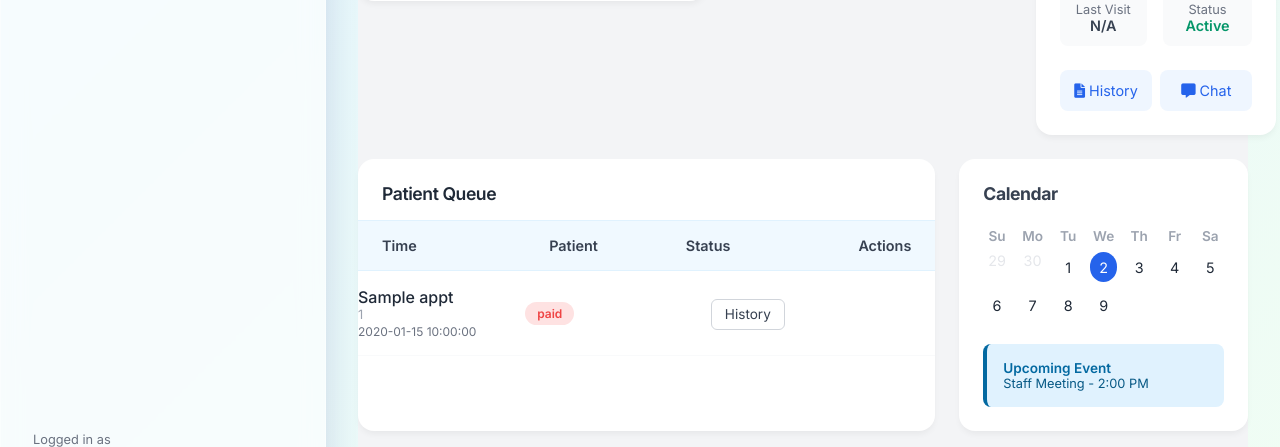
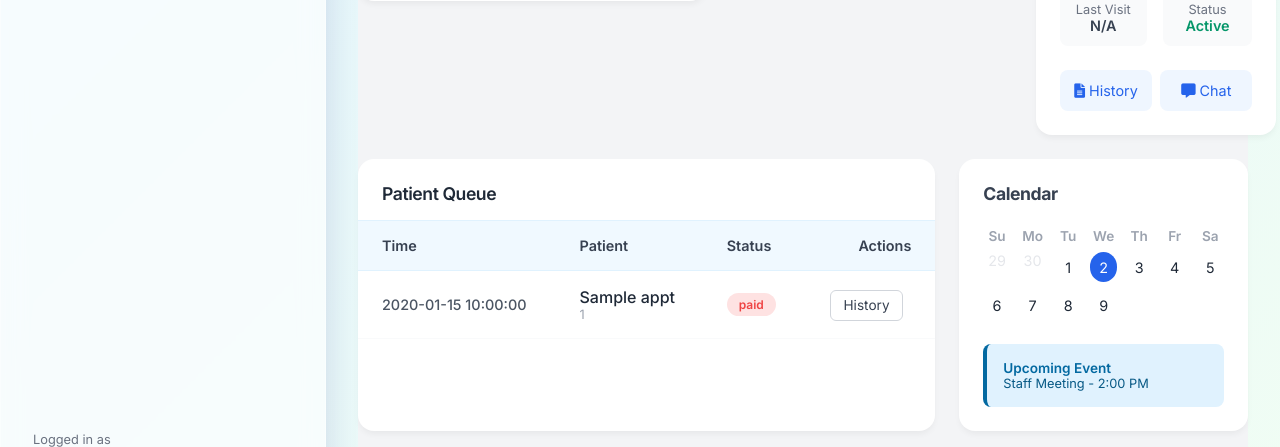
Before and after one commit to prasannabme2022/AWS-Captone-project, a Flask app: template templates/doctor/dashboard.html in a window 1280 px wide. Shown: the part 662-1109 px from the top of the page. Run offline with Flask 3, Linux system fonts and the light colour scheme; the template is opened without the code that fills it: most values are stand-ins (such as "Sample title", 1, 10 or a date in 2020).

Commit message:
fix: Align patient queue table columns with headers

```diff
--- a/templates/doctor/dashboard.html
+++ b/templates/doctor/dashboard.html
@@ -252,19 +252,20 @@
                     {% else %}
                     {% for appt in active_queue %}
                     <tr style="border-bottom: 1px solid #f9fafb;">
-                        <td style="padding: 1rem 0;">
+                        <td style="padding: 1rem 1.5rem; color: #4b5563; font-weight: 500; font-size: 0.9rem;">
+                            {{ appt.time.split(' ')[1] if ' ' in appt.time else appt.time }}
+                        </td>
+                        <td style="padding: 1rem 1.5rem;">
                             <div style="font-weight: 500; color: #1f2937;">{{ appt.patient_name }}</div>
                             <div style="font-size: 0.8rem; color: #9ca3af;">{{ appt.patient_id }}</div>
-                            <div style="font-size: 0.75rem; color: #6b7280; margin-top: 2px;">{{ appt.time.split(' ')[1]
-                                if ' ' in appt.time else appt.time }}</div>
                         </td>
-                        <td style="padding: 1rem 0;">
+                        <td style="padding: 1rem 1.5rem;">
                             <span
                                 class="status-badge status-{{ 'normal' if appt.status == 'COMPLETED' else 'review' if appt.status == 'CONSULTING' else 'attention' }}">
                                 {{ appt.status }}
                             </span>
                         </td>
-                        <td style="padding: 1rem 0; text-align: right;">
+                        <td style="padding: 1rem 1.5rem; text-align: right;">
                             <a href="{{ url_for('doctor_view_vault', patient_id=appt.patient_id) }}"
                                 style="background: white; border: 1px solid #d1d5db; color: #374151; padding: 0.4rem 0.8rem; border-radius: 6px; font-size: 0.85rem; cursor: pointer; text-decoration: none; margin-right: 0.5rem;">
                                 History
```
